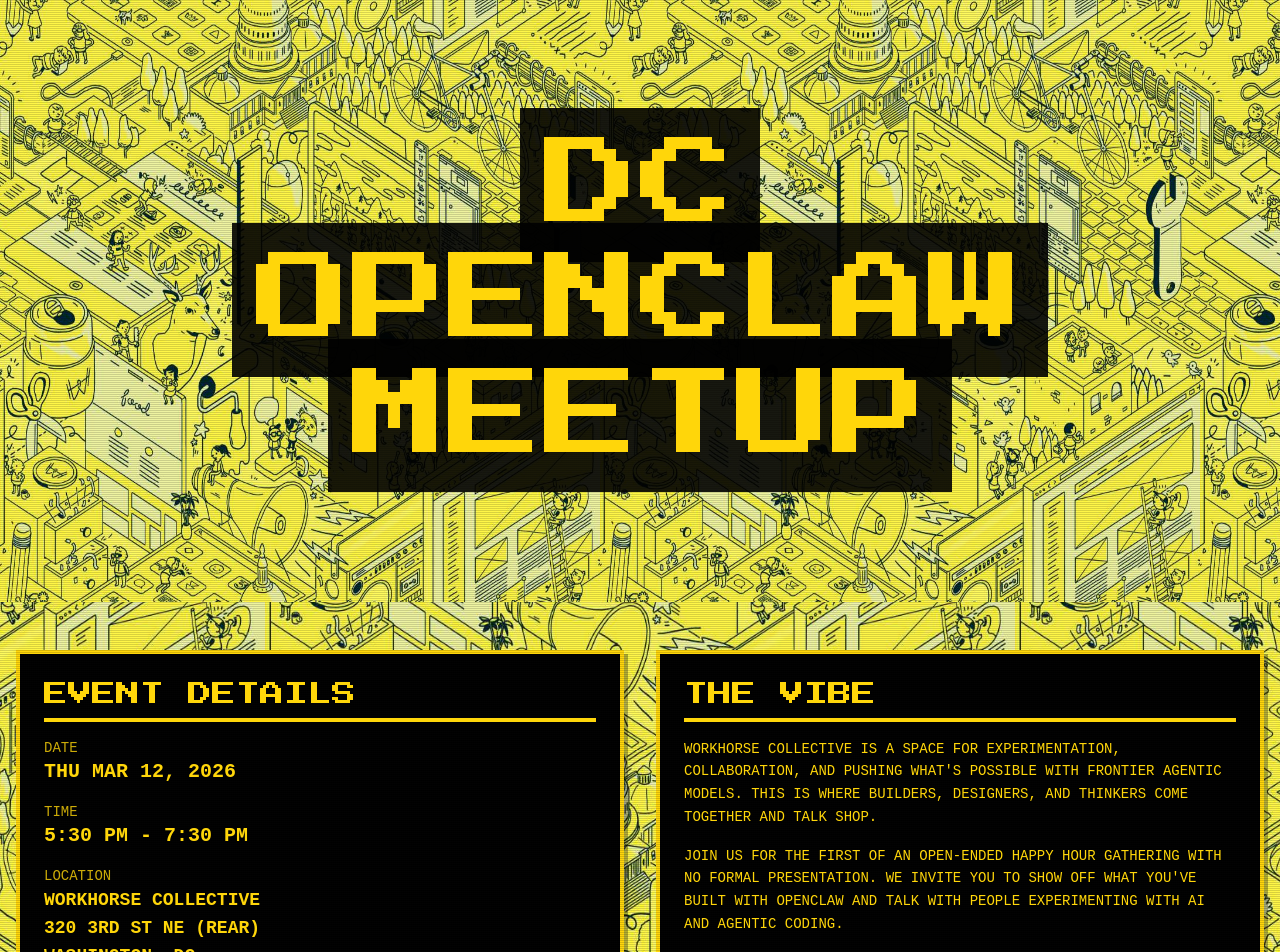
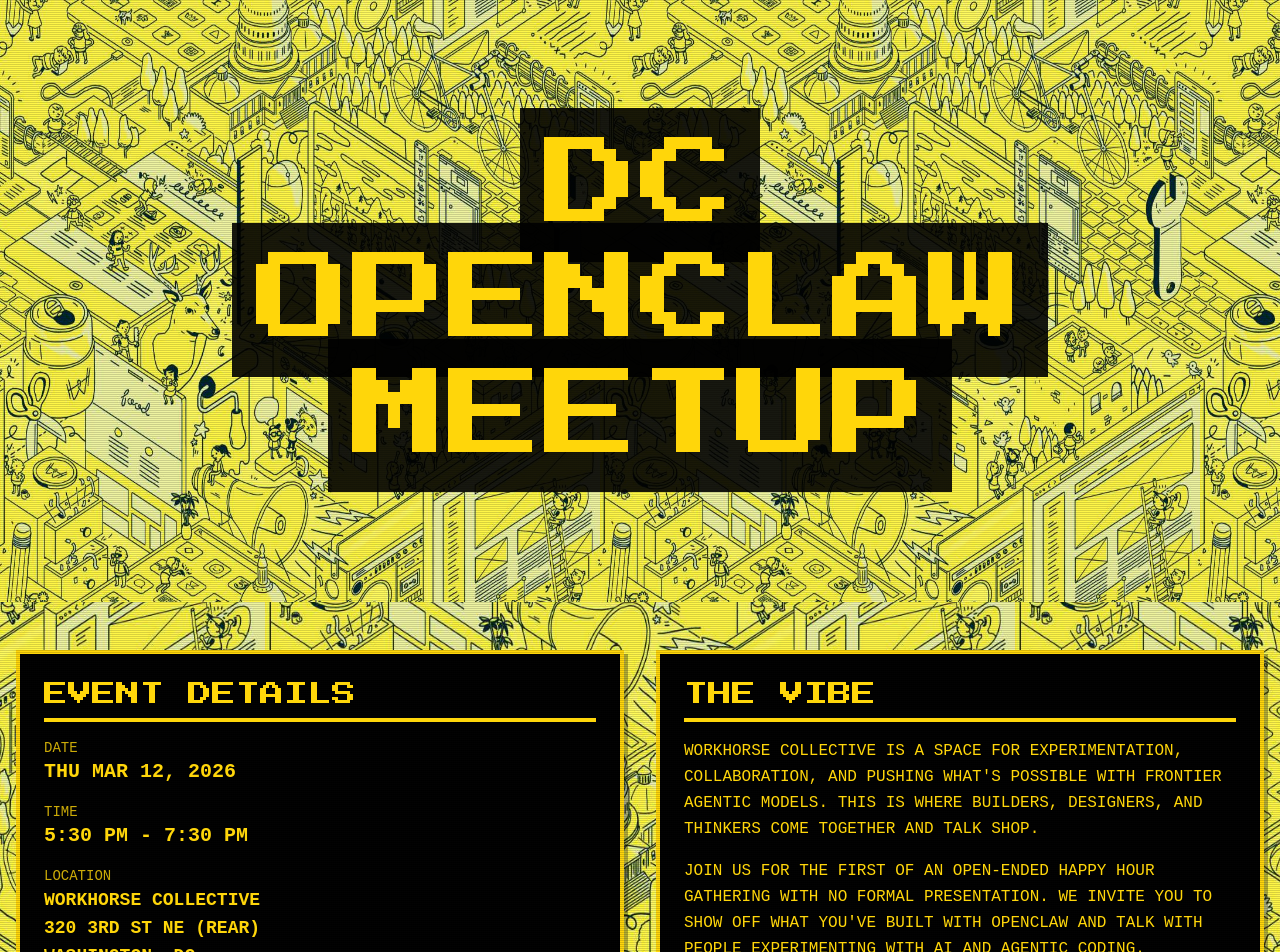
Before and after one commit to tjsclawbot-jpg/openclaw-meetup, a Next.js app: page / in a window 1280 px wide. Shown: the top 952 px of the page. Built offline with nearby package versions, Linux system fonts and the light colour scheme; no server answers.

Commit message:
feat: increase vibe section body text from text-sm to text-base

```diff
--- a/pages/index.tsx
+++ b/pages/index.tsx
@@ -142,10 +142,10 @@
                   <h2 className="text-2xl font-arcade mb-4 border-b-4 border-arcade-yellow pb-2 uppercase">
                     THE VIBE
                   </h2>
-                  <p className="font-mono text-sm uppercase leading-relaxed mb-4">
+                  <p className="font-mono text-base uppercase leading-relaxed mb-4">
                     Workhorse Collective is a space for experimentation, collaboration, and pushing what's possible with Frontier Agentic models. This is where builders, designers, and thinkers come together and talk shop.
                   </p>
-                  <p className="font-mono text-sm uppercase leading-relaxed">
+                  <p className="font-mono text-base uppercase leading-relaxed">
                     Join us for the first of an open-ended happy hour gathering with no formal presentation. We invite you to show off what you've built with OpenClaw and talk with people experimenting with AI and Agentic coding.
                   </p>
                 </div>
```
